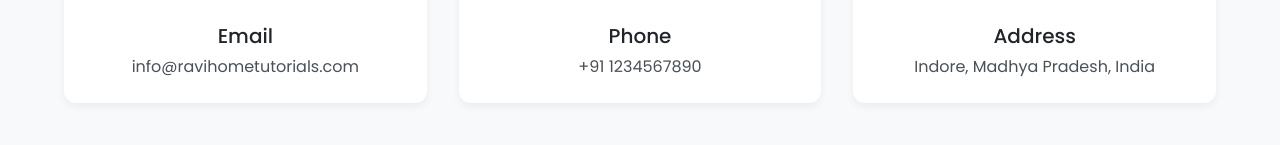
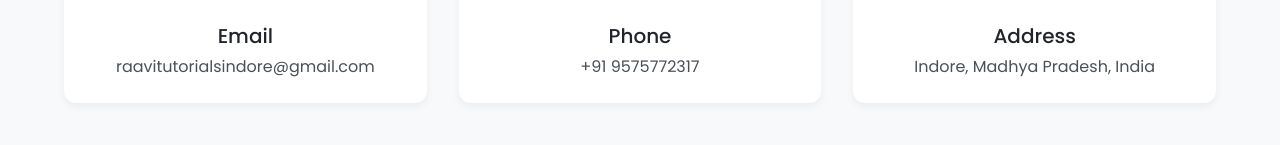
Before and after one commit to ArinBagul/Raavi-Tutorials, a React (Vite) app: page /contact in a window 1280 px wide. Shown: the part 347-492 px from the top of the page. Built offline with nearby package versions, Linux system fonts and the light colour scheme.

Commit message:
contact page - details update

```diff
--- a/src/pages/Contact.jsx
+++ b/src/pages/Contact.jsx
@@ -21,12 +21,12 @@ const contactInfo = [
   {
     icon: <EmailIcon fontSize="large" />,
     title: 'Email',
-    content: 'info@ravihometutorials.com',
+    content: 'raavitutorialsindore@gmail.com',
   },
   {
     icon: <PhoneIcon fontSize="large" />,
     title: 'Phone',
-    content: '+91 1234567890',
+    content: '+91 9575772317',
   },
   {
     icon: <LocationOnIcon fontSize="large" />,
```
